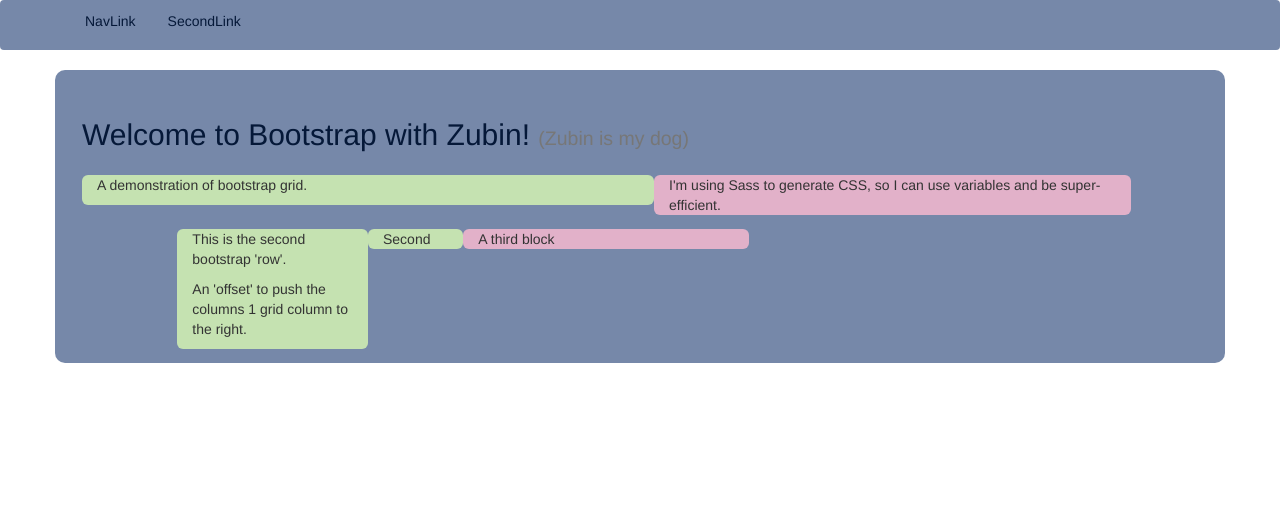
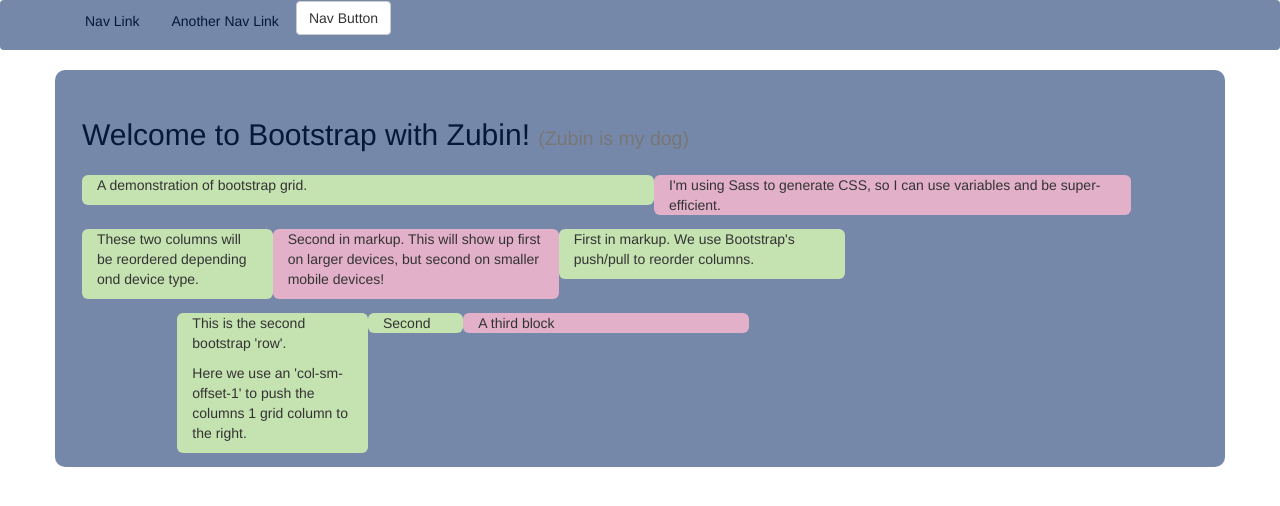
Before and after one commit to warriorpostman/bootstrap-zubin, a plain HTML site: page index.html in a window 1280 px wide. Drawn offline with nearby package versions, Linux system fonts and the light colour scheme; files that its build step writes are made by us from their sources.

Commit message:
Add push/pull to show column reordering. Add nav button.

```diff
--- a/index.html
+++ b/index.html
@@ -5,7 +5,6 @@
      <meta http-equiv="X-UA-Compatible" content="IE=edge">
      <meta name="viewport" content="width=device-width, initial-scale=1">
       <title>Zubin's Bootstrap Demo</title>
-
       <link href="https://maxcdn.bootstrapcdn.com/bootswatch/3.3.6/cerulean/bootstrap.min.css" rel="stylesheet">
       <link href="public/style/app.css" rel="stylesheet">
    </head>
@@ -15,17 +14,20 @@
        <div class='container'>
          <ul class='nav nav-pills'>
            <li class='navitem'>
-           <a class='navlink' href='#'>NavLink</a>
+             <a class='navlink' href='#'>Nav Link</a>
            </li>
            <li class='navitem'>
-           <a class='navlink' href='#'>SecondLink</a>
+             <a class='navlink' href='#'>Another Nav Link</a>
+           </li>
+           <li class='navitem'>
+             <button class='btn navbtn btn-default' href='#'>Nav Button</button>
            </li>
          </ul>
       </div>
      </div>
       <div class='container custom-container'>
         <div class='row'>
-          <h2 class='header-title'>Welcome to Bootstrap with Zubin!             <small>(Zubin is my dog)</small>
+          <h2 class='header-title'>Welcome to Bootstrap with Zubin! <small>(Zubin is my dog)</small>
           </h2>
         </div>
         <div class='row'>
@@ -39,12 +41,23 @@
           </div>
         </div>
         <div class='row'>
+          <div class='col-sm-2 standard-block'>
+            <p>These two columns will be reordered depending ond device type.
+          </div>
+          <div class='col-sm-push-3 col-xs-3 standard-block'>
+            <p>First in markup. We use Bootstrap's push/pull to reorder columns.</p>
+          </div>
+          <div class='col-sm-pull-3 col-xs-3 secondary-block'>
+            <p>Second in markup. This will show up first on larger devices, but second on smaller mobile devices!</p>
+          </div>
+        </div>
+        <div class='row'>
           <div class='col-xs-3 col-sm-2  col-sm-offset-1 standard-block'>
             <p>
             This is the second bootstrap 'row'.
             </p>
             <p>
-              An 'offset' to push the columns 1 grid column to the right.
+              Here we use an 'col-sm-offset-1' to push the columns 1 grid column to the right.
             </p>
           </div>
           <div class='col-xs-1 col-sm-1 standard-block'>
```
Lines whose indentation alone changed are shown as unchanged.
